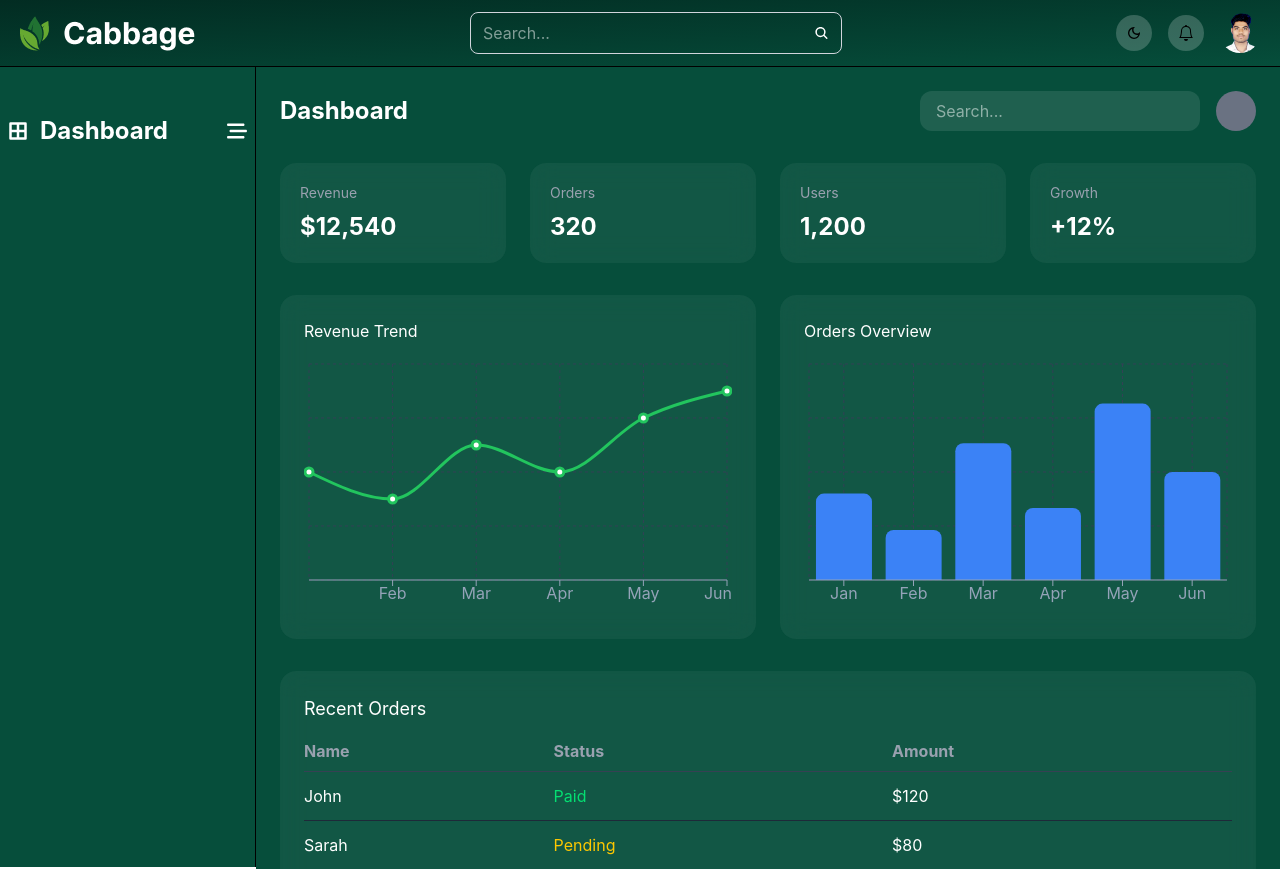
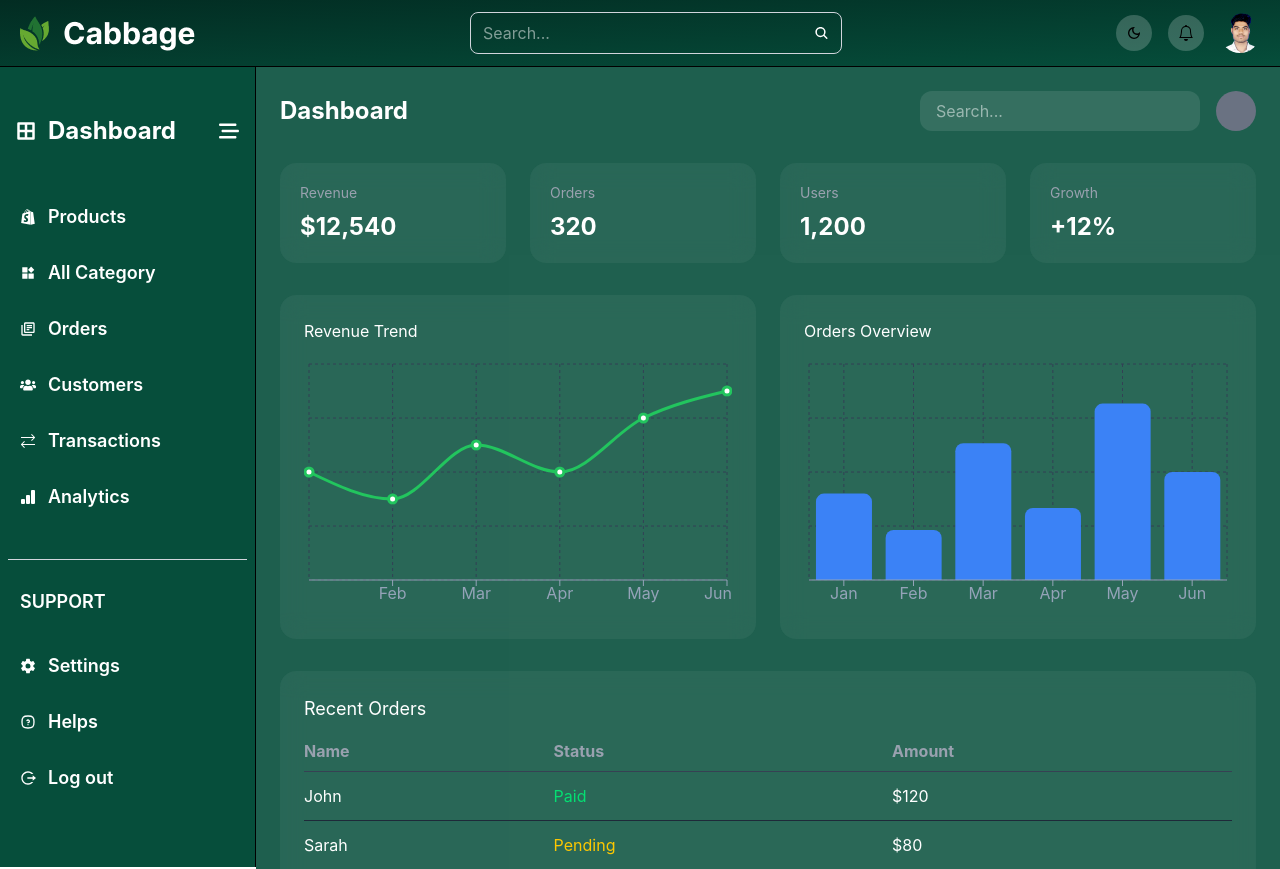
Before and after one commit to Dipokdas347250/mern-2501, a React (Vite) app in the folder Dashboard/: page / in a window 1280 px wide. Shown: the top 869 px of the page. Built offline with nearby package versions, Linux system fonts and the light colour scheme.

Commit message:
deshboard sideber done

```diff
--- a/Dashboard/src/components/common/Sideber.jsx
+++ b/Dashboard/src/components/common/Sideber.jsx
@@ -2,31 +2,94 @@ import React from 'react'
 import { FaBorderAll } from "react-icons/fa";
 import { AiFillProduct } from "react-icons/ai";
 import { FaBarsStaggered } from "react-icons/fa6";
+import { FaShopify } from "react-icons/fa6";
+import { MdOutlineLibraryBooks } from "react-icons/md";
+import { FaUsers } from "react-icons/fa";
+import { VscArrowSwap } from "react-icons/vsc";
+import { BsBarChartFill } from "react-icons/bs";
+import { IoSettingsSharp } from "react-icons/io5";
+import { TbHelpSquareRounded } from "react-icons/tb";
+import { RiLogoutCircleRLine } from "react-icons/ri";
 
 
 
 const Sideber = () => {
   return (
     <>
-    <section className='w-[20%] h-screen bg-[#064e3b] border-r border-black py-10 fixed'>
+      <section className='w-[20%] h-screen bg-[#064e3b] border-r border-black py-10 fixed px-2'>
         <div className=" ">
           <div className="p-2 flex justify-between items-center gap-3 cursor-pointer">
 
             <div className="flex items-center justify-center gap-3">
-          <FaBorderAll className='text-[20px] text-white'/>
+              <FaBorderAll className='text-[20px] text-white' />
               <h2 className=' text-white text-2xl font-bold '>Dashboard</h2>
             </div>
             <div className="">
-          <FaBarsStaggered className='text-white text-[20px]'/>
+              <FaBarsStaggered className='text-white text-[20px]' />
             </div>
           </div>
 
-        {/* <div className="">
+          <div className=" space-y-3 mt-10">
+            <div className="">
               <div className="flex items-center gap-3 p-2 cursor-pointer duration-300 ease-in-out hover:bg-green-300/20 rounded-r-lg border-l-4 border-[#064e3b] hover:border-green-300">
-            <AiFillProduct className='text-[16px] text-white'/>
+                <FaShopify className='text-[16px] text-white' />
                 <h2 className=' text-white text-lg font-semibold'>Products</h2>
               </div>
-        </div> */}
+            </div>
+            <div className="">
+              <div className="flex items-center gap-3 p-2 cursor-pointer duration-300 ease-in-out hover:bg-green-300/20 rounded-r-lg border-l-4 border-[#064e3b] hover:border-green-300">
+                <AiFillProduct className='text-[16px] text-white' />
+                <h2 className=' text-white text-lg font-semibold'>All Category</h2>
+              </div>
+            </div>
+            <div className="">
+              <div className="flex items-center gap-3 p-2 cursor-pointer duration-300 ease-in-out hover:bg-green-300/20 rounded-r-lg border-l-4 border-[#064e3b] hover:border-green-300">
+                <MdOutlineLibraryBooks className='text-[16px] text-white' />
+                <h2 className=' text-white text-lg font-semibold'>Orders</h2>
+              </div>
+            </div>
+            <div className="">
+              <div className="flex items-center gap-3 p-2 cursor-pointer duration-300 ease-in-out hover:bg-green-300/20 rounded-r-lg border-l-4 border-[#064e3b] hover:border-green-300">
+                <FaUsers className='text-[16px] text-white' />
+                <h2 className=' text-white text-lg font-semibold'>Customers</h2>
+              </div>
+            </div>
+            <div className="">
+              <div className="flex items-center gap-3 p-2 cursor-pointer duration-300 ease-in-out hover:bg-green-300/20 rounded-r-lg border-l-4 border-[#064e3b] hover:border-green-300">
+                <VscArrowSwap className='text-[16px] text-white' />
+                <h2 className=' text-white text-lg font-semibold'>Transactions</h2>
+              </div>
+            </div>
+            <div className="">
+              <div className="flex items-center gap-3 p-2 cursor-pointer duration-300 ease-in-out hover:bg-green-300/20 rounded-r-lg border-l-4 border-[#064e3b] hover:border-green-300">
+                <BsBarChartFill className='text-[16px] text-white' />
+                <h2 className=' text-white text-lg font-semibold'>Analytics</h2>
+              </div>
+            </div>
+          </div>
+
+          <div className="">
+            <div className="mt-10  border-t border-gray-300 pt-5">
+             <div className=" p-2 cursor-pointer duration-300 ease-in-out hover:bg-green-300/20 rounded-r-lg border-l-4 border-[#064e3b] hover:border-green-300">
+              <h2 className=' text-white text-lg font-semibold uppercase'>support</h2>
+            </div>
+           <div className="space-y-3 mt-5">
+             <div className="flex items-center gap-3 p-2 cursor-pointer duration-300 ease-in-out hover:bg-green-300/20 rounded-r-lg border-l-4 border-[#064e3b] hover:border-green-300">
+              <IoSettingsSharp className='text-[16px] text-white' />
+              <h2 className=' text-white text-lg font-semibold'>Settings</h2>
+            </div>
+             <div className="flex items-center gap-3 p-2 cursor-pointer duration-300 ease-in-out hover:bg-green-300/20 rounded-r-lg border-l-4 border-[#064e3b] hover:border-green-300">
+              <TbHelpSquareRounded className='text-[16px] text-white' />
+              <h2 className=' text-white text-lg font-semibold'>Helps</h2>
+            </div>
+             <div className="flex items-center gap-3 p-2 cursor-pointer duration-300 ease-in-out hover:bg-green-300/20 rounded-r-lg border-l-4 border-[#064e3b] hover:border-green-300">
+              <RiLogoutCircleRLine className='text-[16px] text-white' />
+              <h2 className=' text-white text-lg font-semibold'>Log out</h2>
+            </div>
+           </div>
+
+          </div>
+          </div>
         </div>
       </section>
     </>
--- a/Dashboard/src/components/home/Dashboard.jsx
+++ b/Dashboard/src/components/home/Dashboard.jsx
@@ -21,7 +21,7 @@ const data = [
 
 export default function Dashboard() {
   return (
-    <div className="min-h-screen bg-[#064e3b]  text-white p-6">
+    <div className="min-h-screen bg-[#064e3b]/90  text-white p-6">
 
       {/* Navbar */}
       <div className="flex justify-between items-center mb-8">
```
Lines whose indentation alone changed are shown as unchanged.
